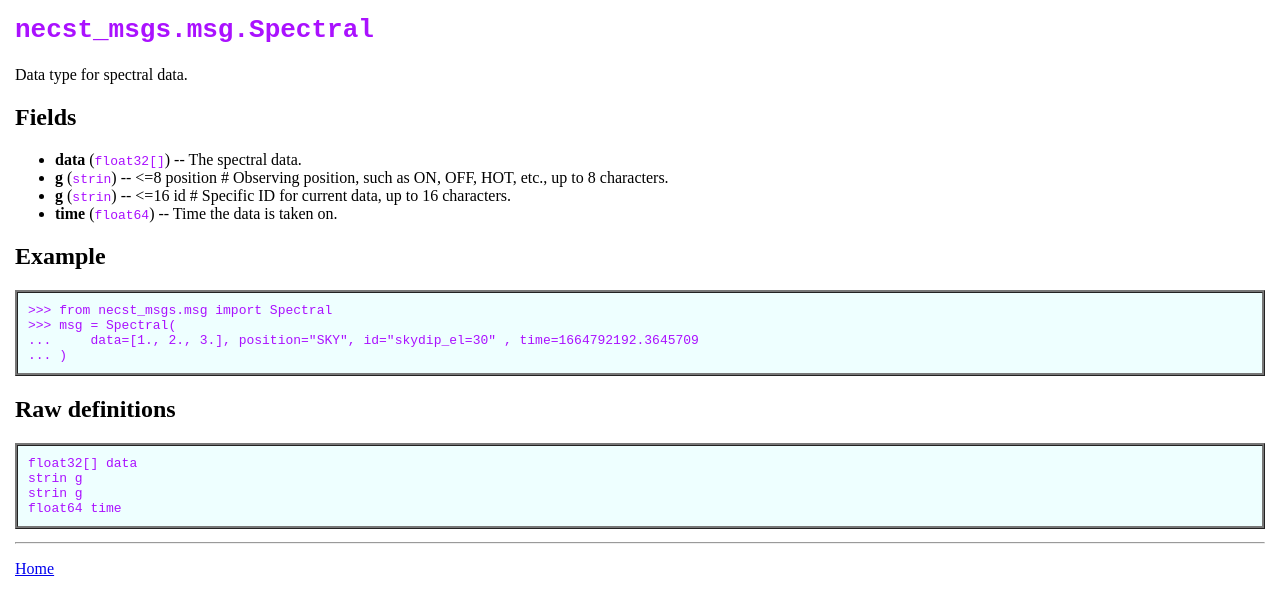
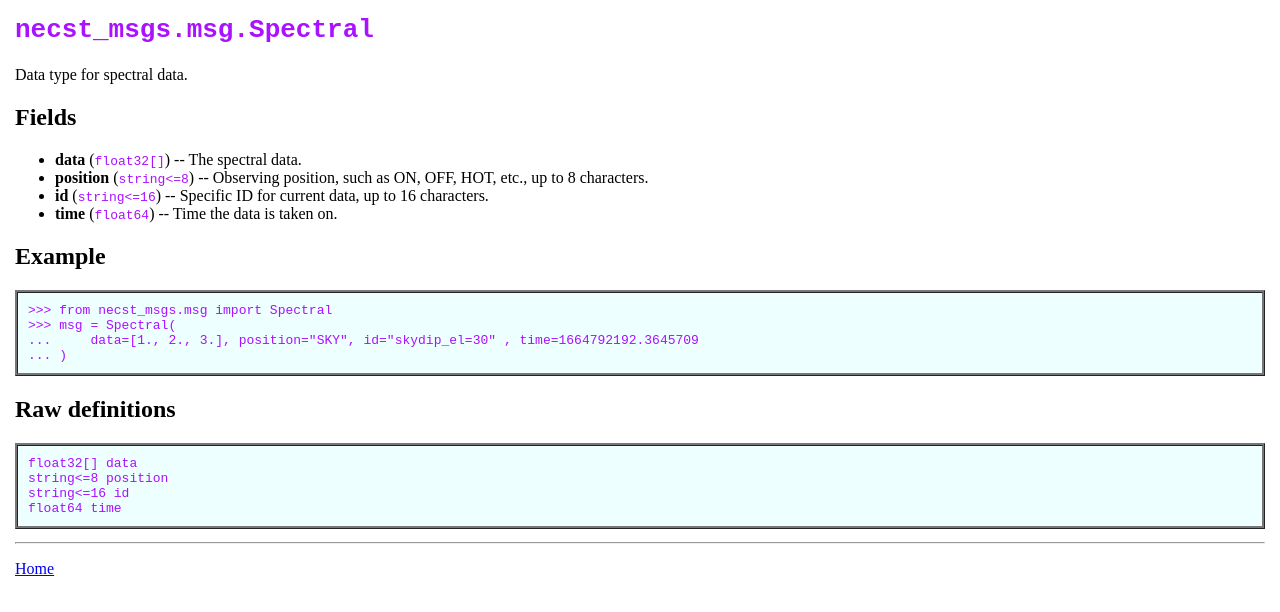
Before and after one commit to necst-telescope/necst-msgs, a plain HTML site: page msg/Spectral.html in a window 1280 px wide. Drawn offline with Linux system fonts and the light colour scheme.

Commit message:
deploy: ccbedceb5e7907a00a5b5e931385f6d89a016b2c

```diff
--- a/msg/Spectral.html
+++ b/msg/Spectral.html
@@ -16,8 +16,8 @@ code {
 <h2>Fields</h2>
 <ul>
 <li><strong>data</strong> (<code>float32[]</code>) --  The spectral data.</li>
-<li><strong>g</strong> (<code>strin</code>) -- &lt;=8 position  # Observing position, such as ON, OFF, HOT, etc., up to 8 characters.</li>
-<li><strong>g</strong> (<code>strin</code>) -- &lt;=16 id       # Specific ID for current data, up to 16 characters.</li>
+<li><strong>position</strong> (<code>string&lt;=8</code>) --  Observing position, such as ON, OFF, HOT, etc., up to 8 characters.</li>
+<li><strong>id</strong> (<code>string&lt;=16</code>) --  Specific ID for current data, up to 16 characters.</li>
 <li><strong>time</strong> (<code>float64</code>) --  Time the data is taken on.</li>
 </ul>
 <h2>Example</h2>
@@ -29,8 +29,8 @@ code {
 
 <h2>Raw definitions</h2>
 <pre class="codehilite"><code class="language-plaintext">float32[] data
-strin g
-strin g
+string&lt;=8 position
+string&lt;=16 id
 float64 time
 </code></pre>
 
```
